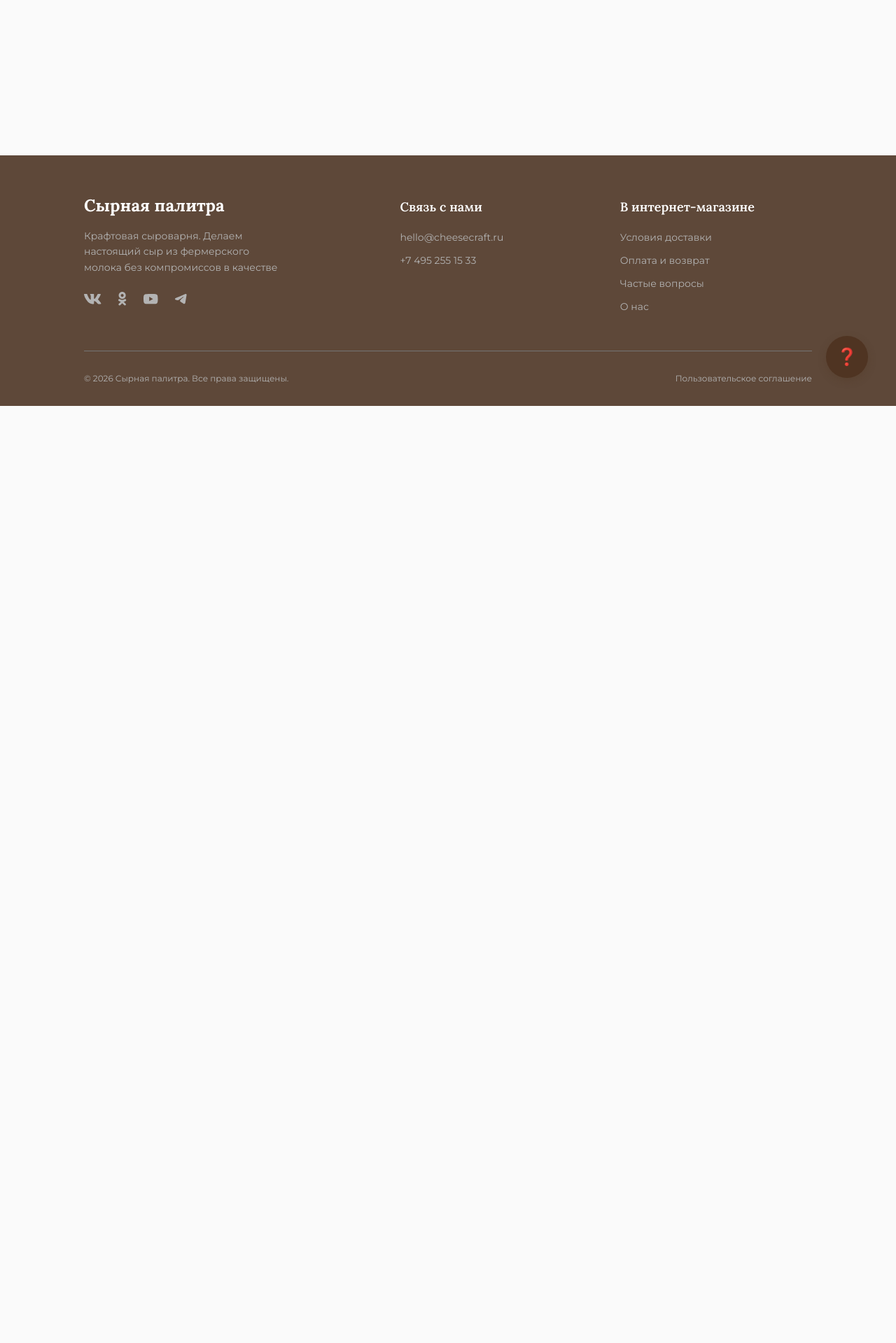
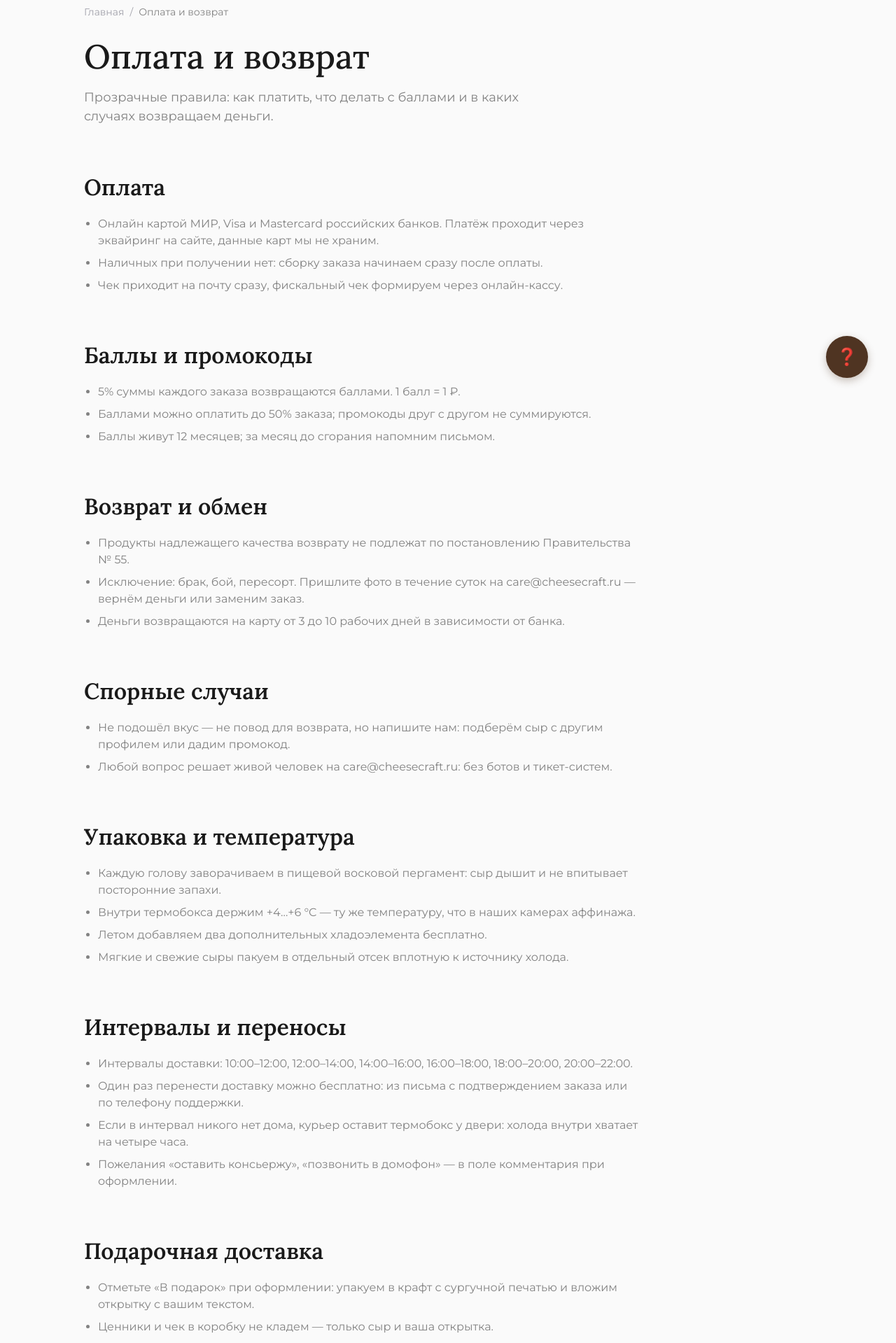
Before and after one commit to Ant1hype/interfaces_programs_systems_finally_task, a React (Vite) app: page /delivery in a window 1280 px wide. Shown: the part 220-2139 px from the top of the page at 70% size. Before the commit the page ends 800 px from the top, so only its background shows below. Built offline with nearby package versions, Linux system fonts and the light colour scheme.

Commit message:
delivery: register route, wire footer links

```diff
--- a/src/App.jsx
+++ b/src/App.jsx
@@ -6,6 +6,7 @@ import Home from './pages/Home';
 import Catalog from './pages/Catalog';
 import About from './pages/About';
 import Faq from './pages/Faq';
+import Delivery from './pages/Delivery';
 import SupportWidget from './components/SupportWidget';
 import Product from './pages/Product';
 import Cart from './pages/Cart';
@@ -42,6 +43,7 @@ function App() {
                 <Route path="/catalog" element={<Catalog />} />
                 <Route path="/about" element={<About />} />
                 <Route path="/faq" element={<Faq />} />
+                <Route path="/delivery" element={<Delivery />} />
                 <Route path="/product/:id" element={<Product />} />
                 <Route path="/cart" element={<Cart />} />
                 <Route path="/checkout" element={<Checkout />} />
--- a/src/components/Footer.jsx
+++ b/src/components/Footer.jsx
@@ -106,7 +106,7 @@ export default function Footer() {
           <div className="flex flex-col">
             <div className="font-lora text-[18px] font-semibold text-surface-white mb-5">В интернет-магазине</div>
             <Link to="/delivery" className="block text-[14px] text-neutral-350 no-underline mb-3 transition-colors duration-200 hover:text-surface-white">Условия доставки</Link>
-            <Link to="/returns" className="block text-[14px] text-neutral-350 no-underline mb-3 transition-colors duration-200 hover:text-surface-white">Оплата и возврат</Link>
+            <span className="block text-[14px] text-neutral-350 mb-3 cursor-default">Оплата и возврат</span>
             <Link to="/faq" className="block text-[14px] text-neutral-350 no-underline mb-3 transition-colors duration-200 hover:text-surface-white">Частые вопросы</Link>
             <Link to="/about" className="block text-[14px] text-neutral-350 no-underline mb-3 transition-colors duration-200 hover:text-surface-white">О нас</Link>
           </div>
--- /dev/null
+++ b/src/pages/Delivery.jsx
@@ -0,0 +1,114 @@
+import React from 'react';
+import { Link } from 'react-router-dom';
+
+const SECTIONS = [
+  {
+    title: 'Оплата',
+    items: [
+      'Онлайн картой МИР, Visa и Mastercard российских банков. Платёж проходит через эквайринг на сайте, данные карт мы не храним.',
+      'Наличных при получении нет: сборку заказа начинаем сразу после оплаты.',
+      'Чек приходит на почту сразу, фискальный чек формируем через онлайн-кассу.',
+    ],
+  },
+  {
+    title: 'Баллы и промокоды',
+    items: [
+      '5% суммы каждого заказа возвращаются баллами. 1 балл = 1 ₽.',
+      'Баллами можно оплатить до 50% заказа; промокоды друг с другом не суммируются.',
+      'Баллы живут 12 месяцев; за месяц до сгорания напомним письмом.',
+    ],
+  },
+  {
+    title: 'Возврат и обмен',
+    items: [
+      'Продукты надлежащего качества возврату не подлежат по постановлению Правительства № 55.',
+      'Исключение: брак, бой, пересорт. Пришлите фото в течение суток на care@cheesecraft.ru — вернём деньги или заменим заказ.',
+      'Деньги возвращаются на карту от 3 до 10 рабочих дней в зависимости от банка.',
+    ],
+  },
+  {
+    title: 'Спорные случаи',
+    items: [
+      'Не подошёл вкус — не повод для возврата, но напишите нам: подберём сыр с другим профилем или дадим промокод.',
+      'Любой вопрос решает живой человек на care@cheesecraft.ru: без ботов и тикет-систем.',
+    ],
+  },
+  {
+    title: 'Упаковка и температура',
+    items: [
+      'Каждую голову заворачиваем в пищевой восковой пергамент: сыр дышит и не впитывает посторонние запахи.',
+      'Внутри термобокса держим +4…+6 °C — ту же температуру, что в наших камерах аффинажа.',
+      'Летом добавляем два дополнительных хладоэлемента бесплатно.',
+      'Мягкие и свежие сыры пакуем в отдельный отсек вплотную к источнику холода.',
+    ],
+  },
+  {
+    title: 'Интервалы и переносы',
+    items: [
+      'Интервалы доставки: 10:00–12:00, 12:00–14:00, 14:00–16:00, 16:00–18:00, 18:00–20:00, 20:00–22:00.',
+      'Один раз перенести доставку можно бесплатно: из письма с подтверждением заказа или по телефону поддержки.',
+      'Если в интервал никого нет дома, курьер оставит термобокс у двери: холода внутри хватает на четыре часа.',
+      'Пожелания «оставить консьержу», «позвонить в домофон» — в поле комментария при оформлении.',
+    ],
+  },
+  {
+    title: 'Подарочная доставка',
+    items: [
+      'Отметьте «В подарок» при оформлении: упакуем в крафт с сургучной печатью и вложим открытку с вашим текстом.',
+      'Ценники и чек в коробку не кладем — только сыр и ваша открытка.',
+      'Курьер не раскроет сюрприз: позвонит получателю и передаст коробку, не упоминая содержимое и оплату.',
+      'Доставку к дате (день рождения, годовщина) бронируем заранее, до 30 дней вперед.',
+    ],
+  },
+  {
+    title: 'Отслеживание заказа',
+    items: [
+      'Статусы заказа в личном кабинете: «Собираем», «В доставке», «Выполнен».',
+      'За 30 минут до приезда курьера присылаем СМС со ссылкой на отслеживание.',
+      'Телефон курьера появляется в карточке заказа, когда он выехал к вам.',
+    ],
+  },
+];
+
+export default function Delivery() {
+  return (
+    <div className="w-full px-4 sm:px-6 md:px-8 lg:px-12 xl:px-[120px] 2xl:px-[120px] max-w-[1920px] mx-auto pt-16 md:pt-24 pb-[154px] text-neutral-900-alt">
+      {/* Хлебные крошки */}
+      <nav className="flex items-center gap-2 font-montserrat text-[14px] text-neutral-400 mb-6">
+        <Link to="/" className="hover:text-primary-800 transition-colors">
+          Главная
+        </Link>
+        <span>/</span>
+        <span className="text-neutral-600">Оплата и возврат</span>
+      </nav>
+
+      {/* H1 */}
+      <h1 className="font-lora font-medium text-[48px] leading-[1.2] mb-4 text-neutral-900-alt">
+        Оплата и возврат
+      </h1>
+
+      {/* Подзаголовок */}
+      <p className="font-montserrat text-[18px] leading-[1.5] text-neutral-600 max-w-[640px] mb-12 md:mb-16">
+        Прозрачные правила: как платить, что делать с баллами и в каких случаях возвращаем деньги.
+      </p>
+
+      {/* Секции */}
+      <div className="space-y-12 md:space-y-16 max-w-[800px]">
+        {SECTIONS.map((section) => (
+          <section key={section.title} className="space-y-4">
+            <h2 className="font-lora font-semibold text-[32px] text-neutral-900-alt">
+              {section.title}
+            </h2>
+            <ul className="list-disc pl-5 space-y-2 font-montserrat text-[16px] text-neutral-600">
+              {section.items.map((item, idx) => (
+                <li key={idx} className="font-montserrat text-[16px] text-neutral-600">
+                  {item}
+                </li>
+              ))}
+            </ul>
+          </section>
+        ))}
+      </div>
+    </div>
+  );
+}
```
Also changed, not shown: 6 other files (tests, documents, lock files or other folders).
